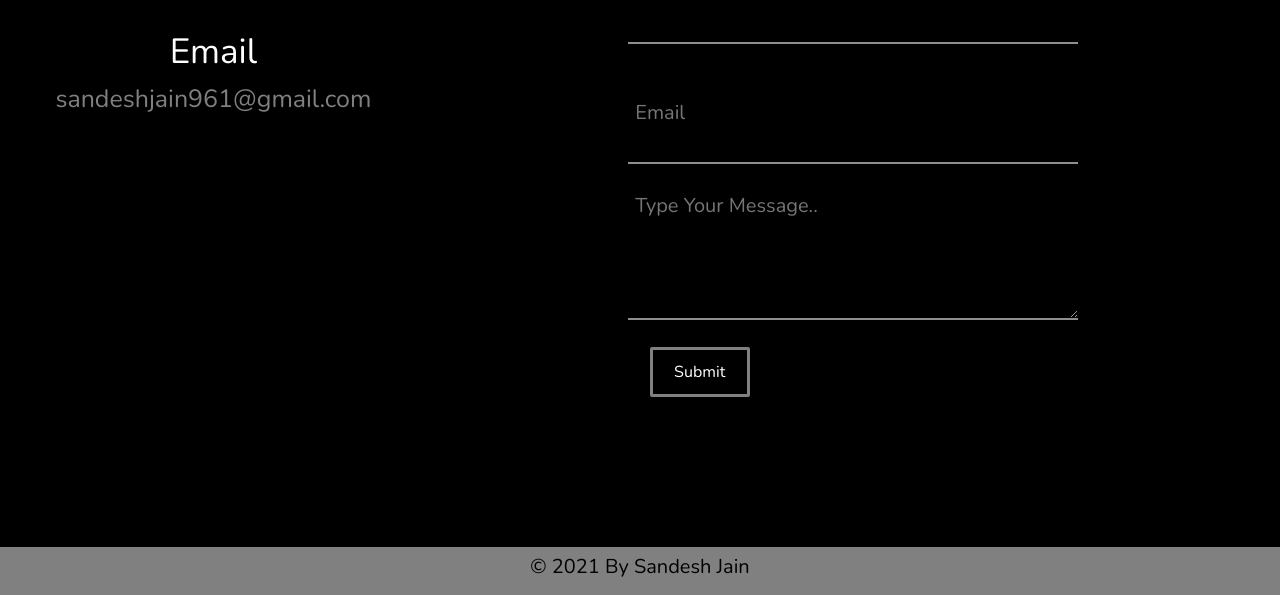
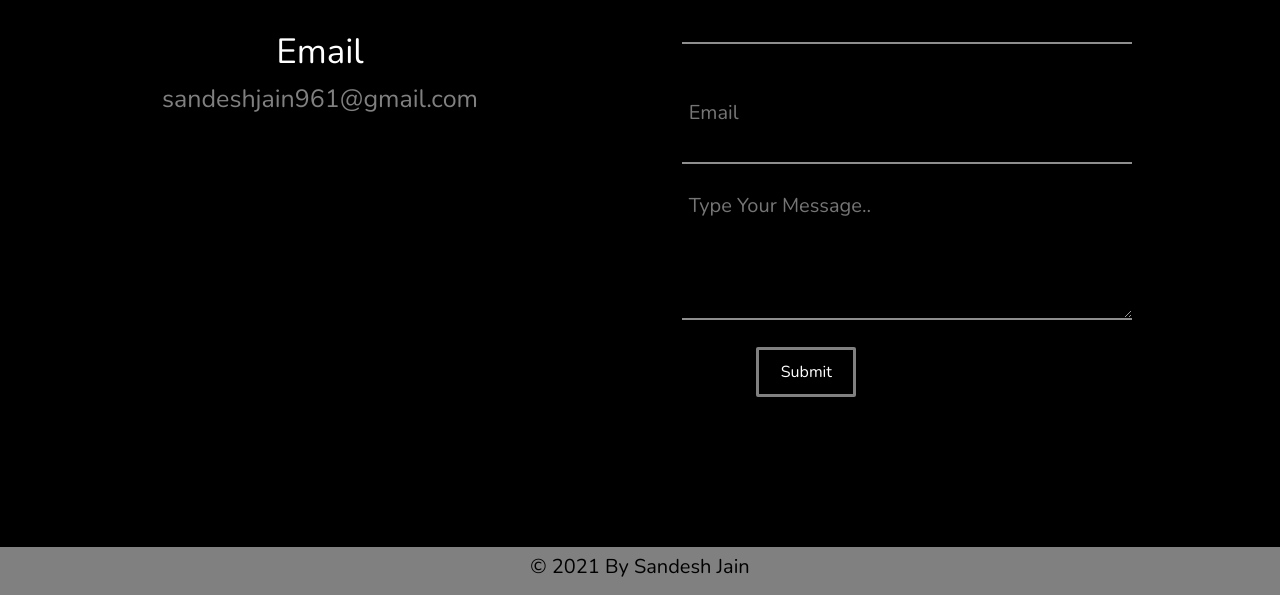
Before and after one commit to Jain-Sandesh/Jain-Sandesh.github.io, a plain HTML site: page contact.html in a window 1280 px wide. Shown: the part 320-915 px from the top of the page. Drawn offline with nearby package versions, Linux system fonts and the light colour scheme.

Commit message:
Update contact.html

```diff
--- a/contact.html
+++ b/contact.html
@@ -42,11 +42,13 @@
 		<div class="container-fluid">
 	  		<div class="row">
 
+	  			<div class="col-sm-1"> </div>
+
 	  			<div class="col-sm-4"> <h2>Contact</h2> <p> Looking forward to hearing from you. </p> <br>
 	  				<h5> Email </h5> <p> <a href="mailto:sandeshjain961@gmail.com"> sandeshjain961@gmail.com </a></p>
 	  			 </div>
 
-	  			<div class="col-sm-8">
+	  			<div class="col-sm-7">
 
 					<form action="https://www.actionforms.io/e/r/contactsandesh" method="POST">
 					    <div>
```
